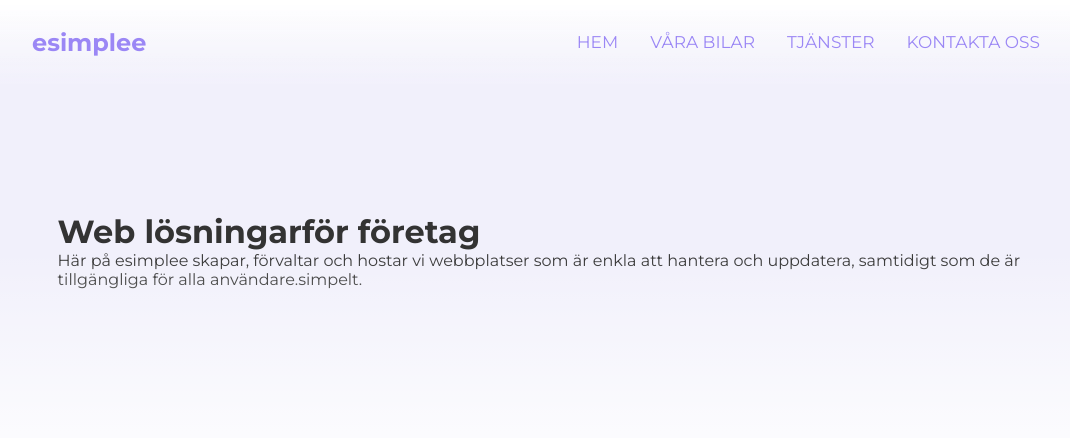
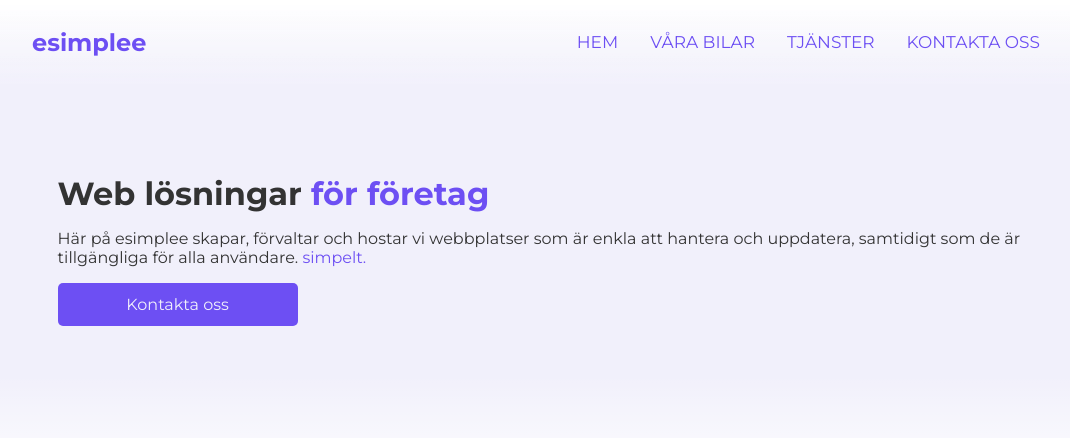
Before and after one commit to muzenjakkevin/esimplee, a Next.js app: page / in a window 1280 px wide. Shown: the top 438 px of the page, without its empty margins (96-1166 px from the left). Built offline with nearby package versions, Linux system fonts and the light colour scheme.

Commit message:
fixed nav and hero

```diff
--- a/app/components/Hero/Hero.js
+++ b/app/components/Hero/Hero.js
@@ -1,5 +1,7 @@
 import React from 'react'
+
 import Image from 'next/image'
+import Link from 'next/link'
 
 import styles from './Hero.module.css'
 
@@ -17,12 +19,13 @@ const Hero = ({ image, alt, logo, pageClass }) => {
       <div className={styles.heroContent}>
         <h1>
           <span>Web lösningar</span>
-          <span>för företag</span>
+          <span> för företag</span>
         </h1>
         <p>
           <span>Här på esimplee skapar, förvaltar och hostar vi webbplatser som är enkla att hantera och uppdatera, samtidigt som de är tillgängliga för alla användare.</span>
-          <span>simpelt.</span>
+          <span> simpelt.</span>
         </p>
+        <Link href="#" className={styles.heroButton}>Kontakta oss</Link>
       </div>
     </div>
   )
--- a/app/components/Hero/Hero.module.css
+++ b/app/components/Hero/Hero.module.css
@@ -11,7 +11,7 @@
     bottom: 0;
     left: 0;
     width: 100%;
-    height: 250px;
+    height: 7.8125rem;
     background: linear-gradient(
         to bottom,
         rgba(255, 255, 255, 0) 0%,
@@ -25,7 +25,7 @@
 
 .heroImage {
     width: 100%;
-    height: 600px;
+    height: 37.5rem;
     object-fit: cover;
     object-position: center 70%;
 }
@@ -39,14 +39,32 @@
     top: 50%;
     left: 50%;
     transform: translate(-50%, -50%);
-    width: 220px;
+    width: 13.75rem;
 }
 
 .heroContent {
     padding: 3.2rem 1.6rem;
     max-width: 1024px;
-    height: 500px;
+    height: 31.25rem;
     display: flex;
     flex-direction: column;
     justify-content: center;
+    gap: 1rem;
 }
+
+.heroContent h1 span:last-child,
+.heroContent p span:last-child {
+    color: var(--primary-text-color);
+}
+
+.heroButton {
+    display: inline-flex;
+    align-items: center;
+    justify-content: center;
+    background-color: var(--primary-text-color);
+    color: var(--primary-color);
+    padding: 0.75rem 1.5rem;
+    border-radius: 5px;
+    text-decoration: none;
+    max-width: 15rem;
+}
--- a/app/components/Navbar/BurgerMenu/BurgerMenu.module.css
+++ b/app/components/Navbar/BurgerMenu/BurgerMenu.module.css
@@ -60,19 +60,19 @@
 
 .menu.open {
     transform: translateX(0);
-    background: rgba(0, 0, 0, 0.5);
+    background: rgba(255, 255, 255, 0.9);
     backdrop-filter: blur(10px);
     -webkit-backdrop-filter: blur(10px);
 }
 
 .menu.scrolled {
-    background: rgba(0, 0, 0,0.5);
+    background: rgba(255, 255, 255, 0.9);
     backdrop-filter: blur(10px);
     -webkit-backdrop-filter: blur(10px);
 }
 
 .menuItem {
-    color: #fff;
+    color: var(--primary-text-color);
     text-decoration: none;
     text-transform: uppercase;
     font-size: 20px;
--- a/app/globals.css
+++ b/app/globals.css
@@ -7,7 +7,7 @@
 
 :root {
   --primary-color: #F1F0FB;
-  --primary-text-color: rgb(155 135 245);
+  --primary-text-color: #6D4FF3;
   --secondary-color: #2c3e50;
   --text-color: #333333;
   --background-color: #ffffff;
```
